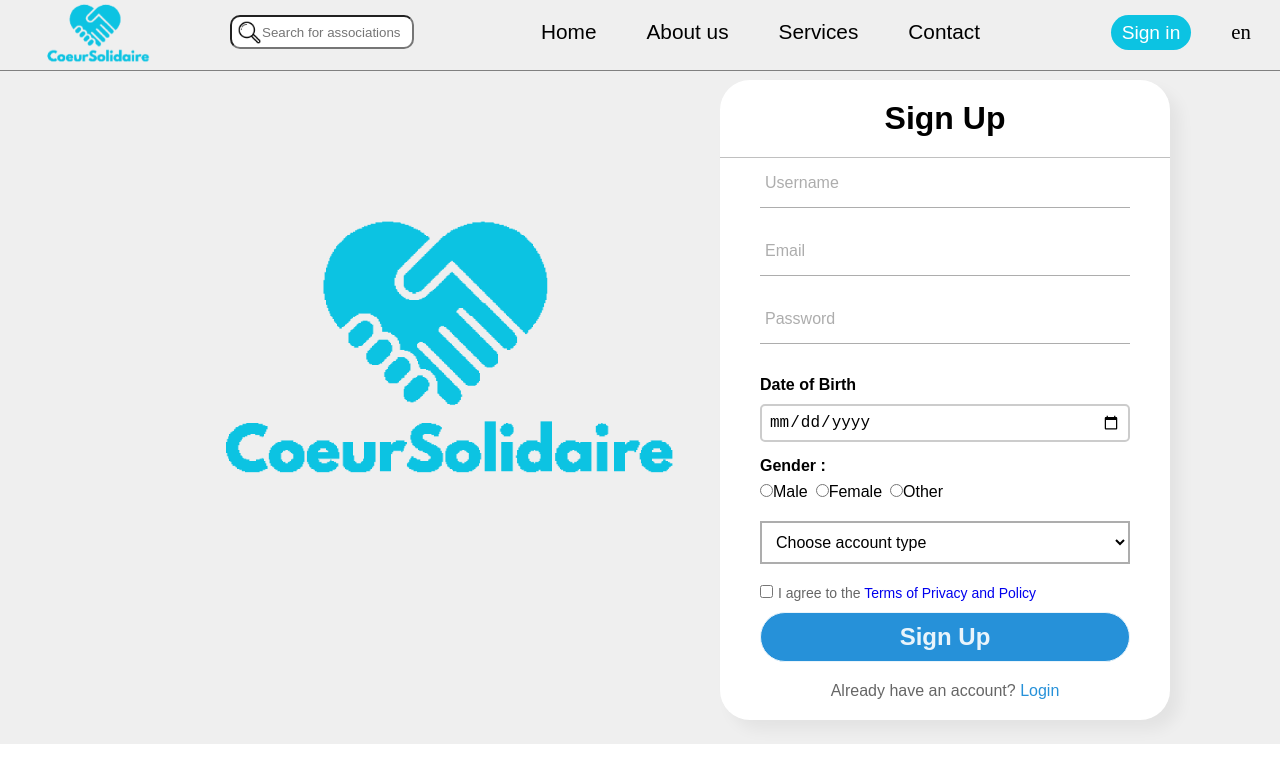
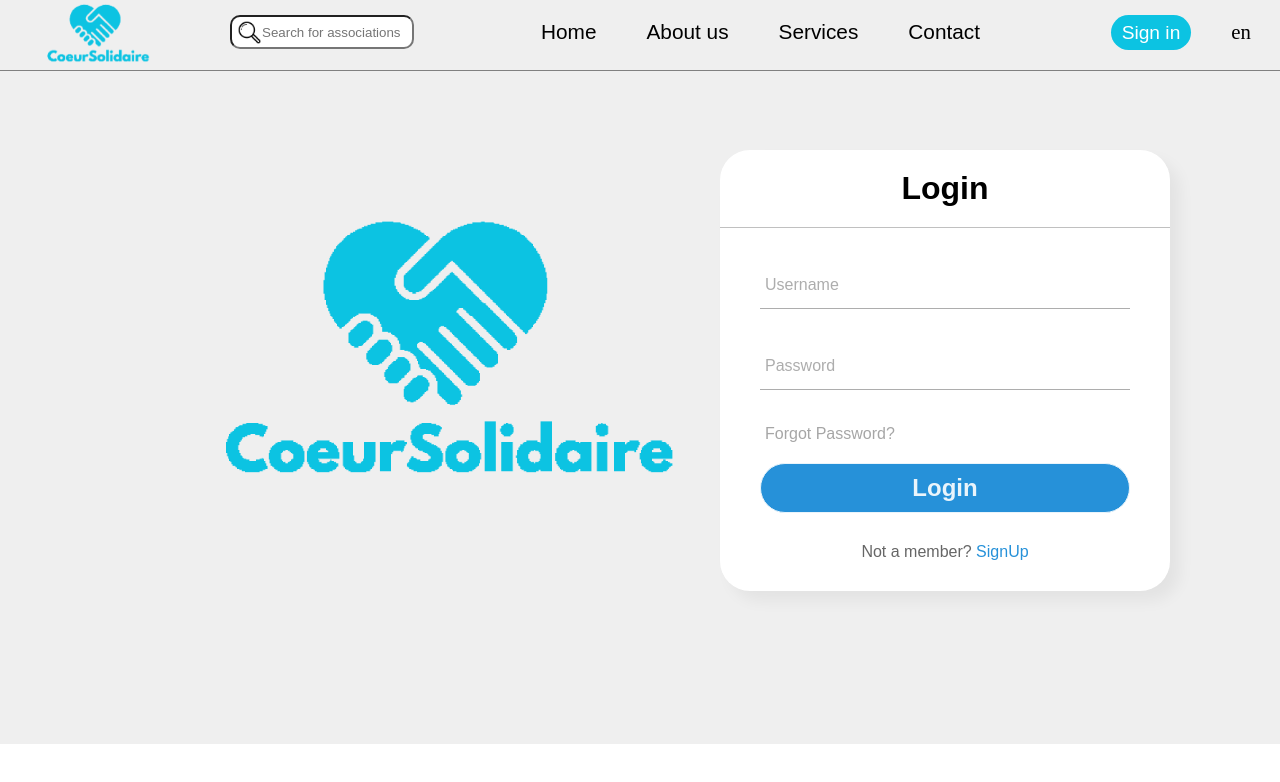
Before and after one commit to ousaro/PPP, a React (Create React App) app: page /SignIn in a window 1280 px wide. Both pictures are taken after a click on the link "Login". Shown: the top 782 px of the page. Built offline with nearby package versions, Linux system fonts and the light colour scheme.

Commit message:
authentication for simple user established

```diff
--- a/src/Fonction.js
+++ b/src/Fonction.js
@@ -1,28 +1,40 @@
-import { useState } from "react";
+const authHandlers = (signId, logId, forgotpassId, none, block) => {
+
+    const signele = document.getElementById(signId);
+    const logle = document.getElementById(logId);
+    const forgotele = document.getElementById(forgotpassId);
 
 
-
-const ShowSignUp = () => {
-
-    const [useShowSignUp, setShowSignUp] = useState(true);
-    const [useShowLogIn, setShowLogIn] = useState(false);
-
-    const showAccessHandler = () => {
-        setShowLogIn(true);
-        setShowSignUp(true);
+    const SignUpHandler = () => {
+        signele.style.display = block;
+        logle.style.display= none;
+        forgotele.style.display = none;
     };
 
-}
 
-export default ShowSignUp;
+    const LogInHandler = () => {
+        signele.style.display = none;
+        logle.style.display= block;
+        forgotele.style.display = none;
+    };
+
+    const ForgotPassHandler = () => {
+        signele.style.display = none;
+        logle.style.display= none;
+        forgotele.style.display = block;
+    }
+
+    return {
+        SignUpHandler,
+        LogInHandler,
+        ForgotPassHandler
+    }
+
+ }
+
+export default authHandlers;
 
 /*
-function showForgotPass() {
-    document.getElementById("login-container").style.display = "none";
-    document.getElementById("Forgot-pass-container").style.display = "block";
-}
-
-
 document.getElementById('forgot-pass-link').addEventListener('click', function(event) {
     event.preventDefault();
     showForgotPass();
--- a/src/SingIn.js
+++ b/src/SingIn.js
@@ -1,4 +1,6 @@
 import Logo from "./coeursolidaire.png"
+import authHandlers from "./Fonction";
+
 
 const SignIn = () => {
 
@@ -19,11 +21,17 @@
                         <label>Password</label>
                     </div>
                     <div class="passForgoten">
-                        <a href="#">Forgot Password?</a>
+                        <a onClick={()=>{
+                        const handler=authHandlers("signup-container","login-container","Forgot-pass-container", "none", "block")
+                        handler.ForgotPassHandler();
+                    }}>Forgot Password?</a>
                     </div>
-                    <input type="submit" value="Login"></input>
+                    <input type="submit" value="Login" onClick={()=>{alert("successfuly log in ")}}></input>
                     <div class="signup_link">
-                        Not a member? <a href="#" >SignUp</a>
+                        Not a member? <a onClick={()=>{
+                        const handler=authHandlers("signup-container","login-container","Forgot-pass-container", "none", "block")
+                        handler.SignUpHandler()
+                    }} >SignUp</a>
                     </div>
                 </form>
             </div>
@@ -39,9 +47,15 @@
                         <input type="email-number" required></input>
                         <label>Email or mobile number</label>
                     </div>
-                    <input type="submit" value="Send"></input>
+                    <input type="submit" value="Send" onClick={()=>{
+                        const handler=authHandlers("signup-container","login-container","Forgot-pass-container", "none", "block")
+                        handler.LogInHandler()
+                    }}></input>
                     <div class="Forgot-pass-link2">
-                        Back to the <a href="#" >Login page</a>
+                        Back to the <a onClick={()=>{
+                        const handler=authHandlers("signup-container","login-container","Forgot-pass-container", "none", "block")
+                        handler.LogInHandler()
+                    }} >Login page</a>
                     </div>
                 </form>
             </div>
@@ -96,9 +110,17 @@
                         <label for="terms-checkbox">I agree to the <a href="https://www.termsandconditionsgenerator.com/live.php?token=H4A5kjdc08abZes6KCKrIQZM0JkGeBCV" target="_blank">Terms of Privacy and Policy</a></label>
                     </div>
 
-                    <input type="submit" value="Sign Up"></input>
+                    <input type="submit" value="Sign Up"
+                     onClick={()=>{
+                        alert('successfuly sign up')
+                        }}>
+                     </input>
                     <div class="signup_link1">
-                        Already have an account? <a href="#" >Login</a>
+                        Already have an account? <a
+                        onClick={()=>{
+                            const handler=authHandlers("signup-container","login-container","Forgot-pass-container", "none", "block")
+                            handler.LogInHandler()
+                            }} >Login</a>
                     </div>
                 </form>
                 </div>
```
